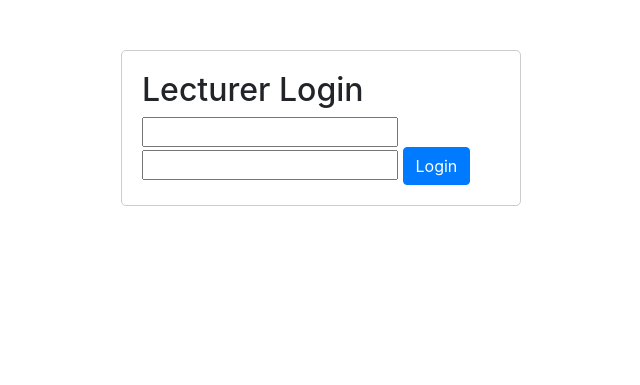
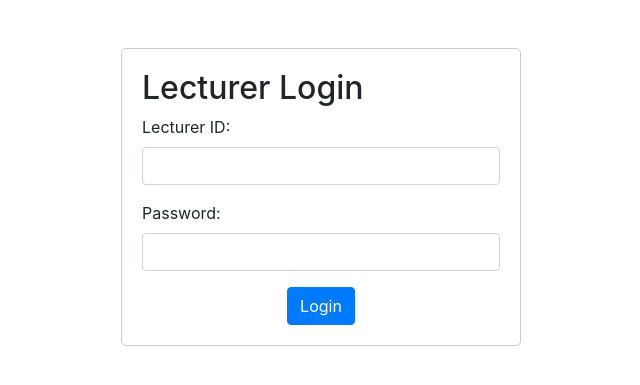
Before and after one commit to TEMHITHORPHE/_Rfid_attendance_system, a Django app: page /lecturer/login/ in a window 1280 px wide. Shown: the top 385 px of the page, without its empty margins (319-959 px from the left). Run offline with Django 3.2, Linux system fonts and the light colour scheme; some libraries are stand-ins or nearby versions.

Commit message:
major ui fix

```diff
--- a/attendance/templates/lecturer_login.html
+++ b/attendance/templates/lecturer_login.html
@@ -1,5 +1,6 @@
 <!DOCTYPE html>
 <html lang="en">
+
 <head>
     <meta charset="UTF-8">
     <title>Lecturer Login</title>
@@ -19,14 +20,28 @@
         }
     </style>
 </head>
+
 <body>
-    <div class="container login-container">
+    <div class="container login-container mt-5">
         <h2>Lecturer Login</h2>
         <form method="post">
             {% csrf_token %}
-            {{ form.lecturer_id }}
-            {{ form.password }}
-            <button type="submit" class="btn btn-primary">Login</button>
+            <!-- {{ form.lecturer_id }} -->
+            <div class="form-group">
+                <label for="lecturer_id">Lecturer ID:</label>
+                <input type="text" class="form-control" id="lecturer_id" name="lecturer_id" required>
+            </div>
+
+            <!-- {{ form.password }} -->
+            {% csrf_token %}
+            <div class="form-group">
+                <label for="password">Password:</label>
+                <input type="password" class="form-control" id="password" name="password" required>
+            </div>
+            <center>
+
+                <button type="submit" class="btn btn-primary">Login</button>
+            </center>
         </form>
     </div>
     <!-- Include Bootstrap or any other JS frameworks/scripts -->
@@ -34,4 +49,5 @@
     <script src="https://code.jquery.com/jquery-3.3.1.slim.min.js"></script>
     <script src="https://stackpath.bootstrapcdn.com/bootstrap/4.3.1/js/bootstrap.min.js"></script>
 </body>
+
 </html>
```
